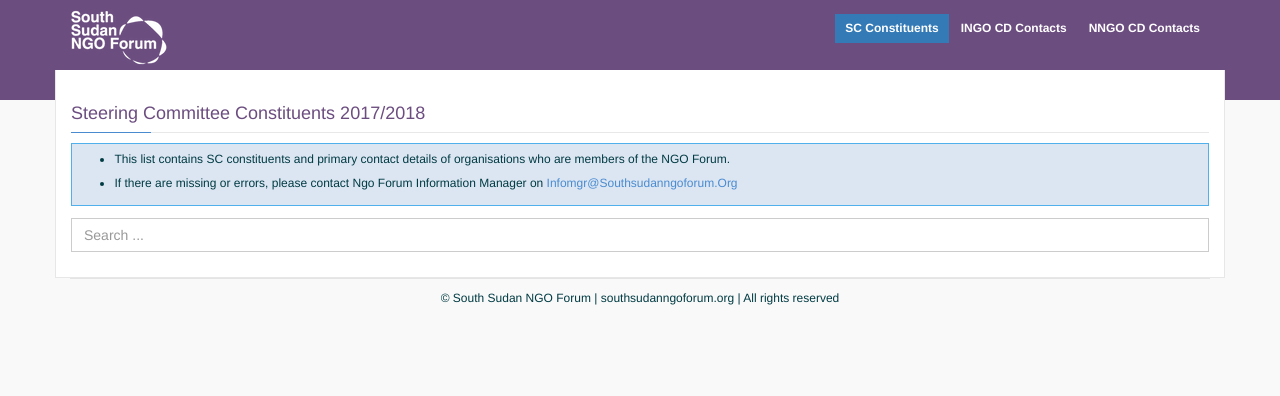
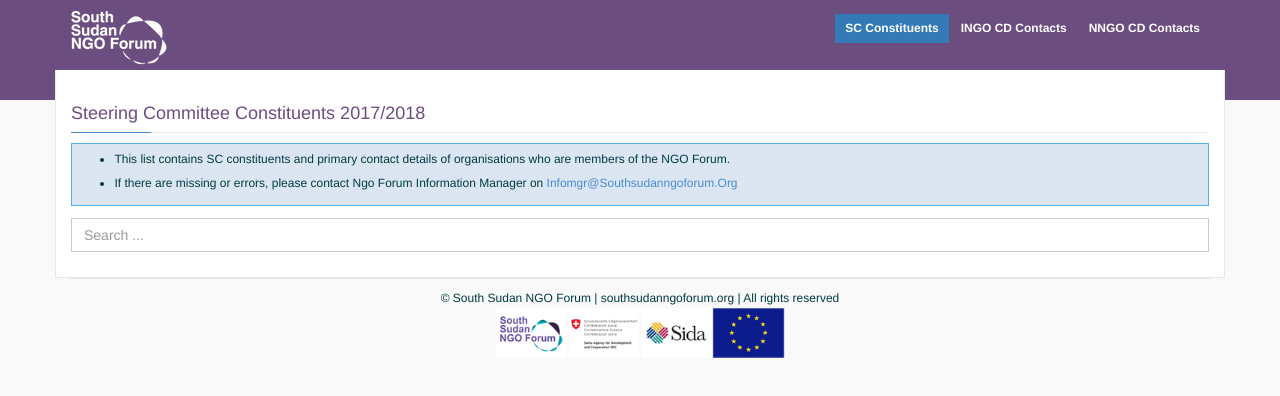
Before and after one commit to SSNGOF/sc-constituents, a plain HTML site: page index.html in a window 1280 px wide. Drawn offline with Linux system fonts and the light colour scheme; no server answers.

Commit message:
added donors to footer

```diff
--- a/index.html
+++ b/index.html
@@ -50,7 +50,8 @@
     </div>
     <footer>
         <p class="text-center">
-            &copy; South Sudan NGO Forum | southsudanngoforum.org | All rights reserved
+            &copy; South Sudan NGO Forum | southsudanngoforum.org | All rights reserved <br/>
+            <img style="height:50px" src="img/ngo-forum-donor-logos.png" alt="Donors"/>
         </p>
     </footer>
 </div>
@@ -97,6 +98,9 @@
             key: '1KSRp_DwoWwZwYrAC7QHB44c4XbZRP-5M3UhmfPIBvDM',
             simpleSheet: true,
             callback: function(data) {
+
+                console.log(data);
+
                 _tableOptions = {
                     "data": data,
                     "pagination": 200,
```
Also changed, not shown: assets/img/ngo-forum-donor-logos.png (added), img/ngo-forum-donor-logos.png (added).
